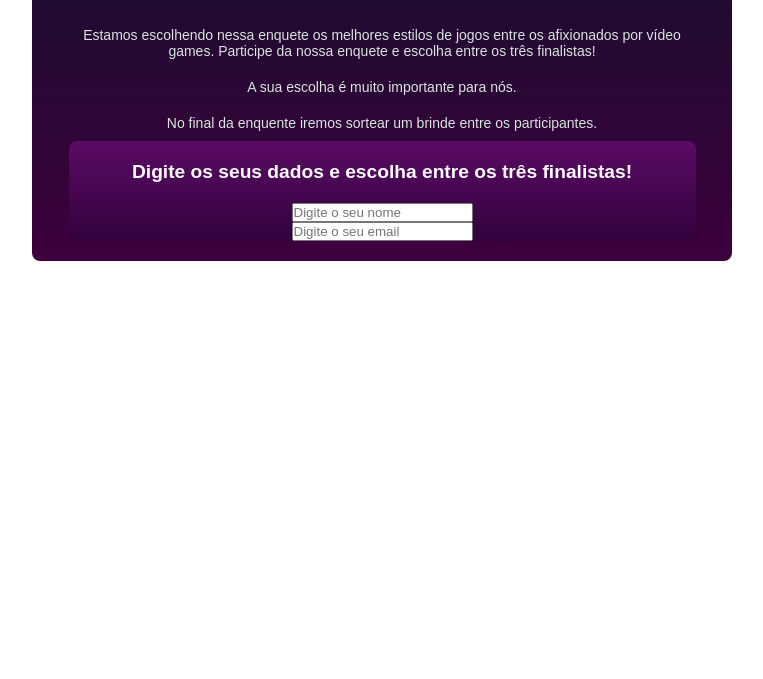
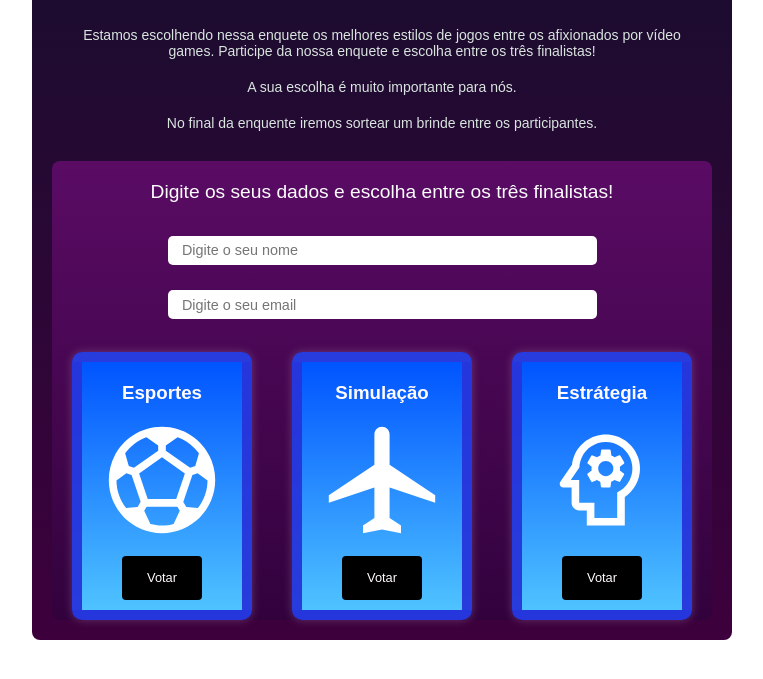
Before and after one commit to diegolvf/Bootcamp_mod02_projeto_final, a plain HTML site: page index.html in a window 1280 px wide. Shown: the part 53-732 px from the top of the page, without its empty margins (258-1021 px from the left). Drawn offline with Linux system fonts and the light colour scheme.

Commit message:
Closes #5 - Concluído: estilização do input, icones e botões

```diff
--- a/assets/css/style.css
+++ b/assets/css/style.css
@@ -23,7 +23,14 @@ h2 {
     font-family: Arial, Helvetica, sans-serif;
     margin: 20px;
     font-size: 1.2rem;
+    font-weight: 100;
+}
 
+h3 {
+    text-align: center;
+    color: #FFFBFE;
+    font-family: Arial, Helvetica, sans-serif;
+    margin-top: 20px;
 }
 
 p {
@@ -63,10 +70,11 @@ img {
 }
 
 .box-02 {
-    width: 95%;
+    width: 100%;
     display: flex;
     flex-direction: column;
     margin: auto;
+    margin-top: 20px;
     border-radius: 8px;
     background: linear-gradient(to bottom, #5a0b64, #32023d);
 }
@@ -76,3 +84,54 @@ img {
     flex-direction: column;
     align-items: center;
 }
+
+input {
+    width: 65%;
+    height: 22px;
+    padding: 0.9rem;
+    font-size: 0.9rem;
+    border-radius: 5px;
+    border: 0;
+    margin: 0.8rem;
+}
+
+.cards {
+    display: flex;
+    justify-content: space-around;
+    margin-top: 20px;
+}
+
+.card {
+    display: flex;
+    flex-direction: column;
+    justify-content: center;
+    background: linear-gradient(to top, #4fc3ff, #0054ff);
+    border: 10px solid rgba(38, 53, 219, 0.951);
+    border-radius: 10px;
+    box-shadow: 0 0 10px rgba(162, 124, 168, 0.4);
+}
+
+object {
+    width: 95%;
+    margin: auto;
+}
+
+button {
+    width: 50%;
+    margin: auto;
+    padding: 0.9rem 1rem;
+    color: #FFFBFE;
+    background-color: #000000;
+    font-size: 0.8rem;
+    border-radius: 4px;
+    border: none;
+    cursor: pointer;
+    transition: background-color 0.5s ease;
+    margin-bottom: 10px;
+    transition: background-color 0.5s ease;
+}
+
+button:hover {
+    background-color: #e9e9e9;
+    color: #000000;
+}
--- a/index.html
+++ b/index.html
@@ -22,9 +22,22 @@
                     <input type="email" placeholder="Digite o seu email">
                 </div>
                 <div class="cards">
-                    <div class="card"></div>
-                    <div class="card"></div>
-                    <div class="card"></div>
+                    <div class="card">
+                        <h3>Esportes</h3>
+                        <object data="assets/img/sports_soccer_white.svg" type="image/svg+xml"></object>
+                        <button>Votar</button>
+                    </div>
+                    <div class="card">
+                        <h3>Simulação</h3>
+                        <object data="assets/img/local_airport_white.svg" type="image/svg+xml"></object>
+                        <button>Votar</button>
+                    </div>
+
+                    <div class="card">
+                        <h3>Estrátegia</h3>
+                        <object data="assets/img/psychology_white.svg" type="image/svg+xml"></object>
+                        <button>Votar</button>
+                    </div>
                 </div>
             </div>
         </div>
```
